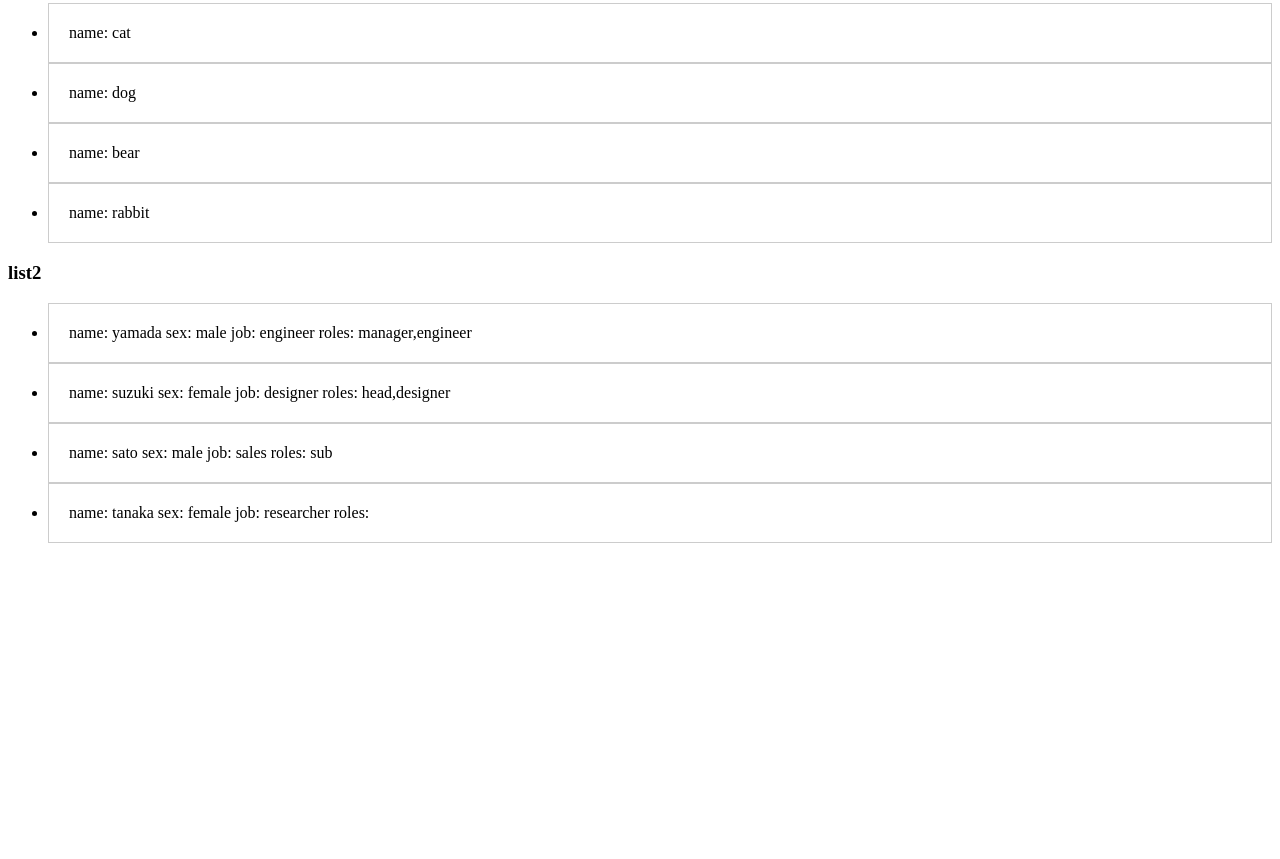
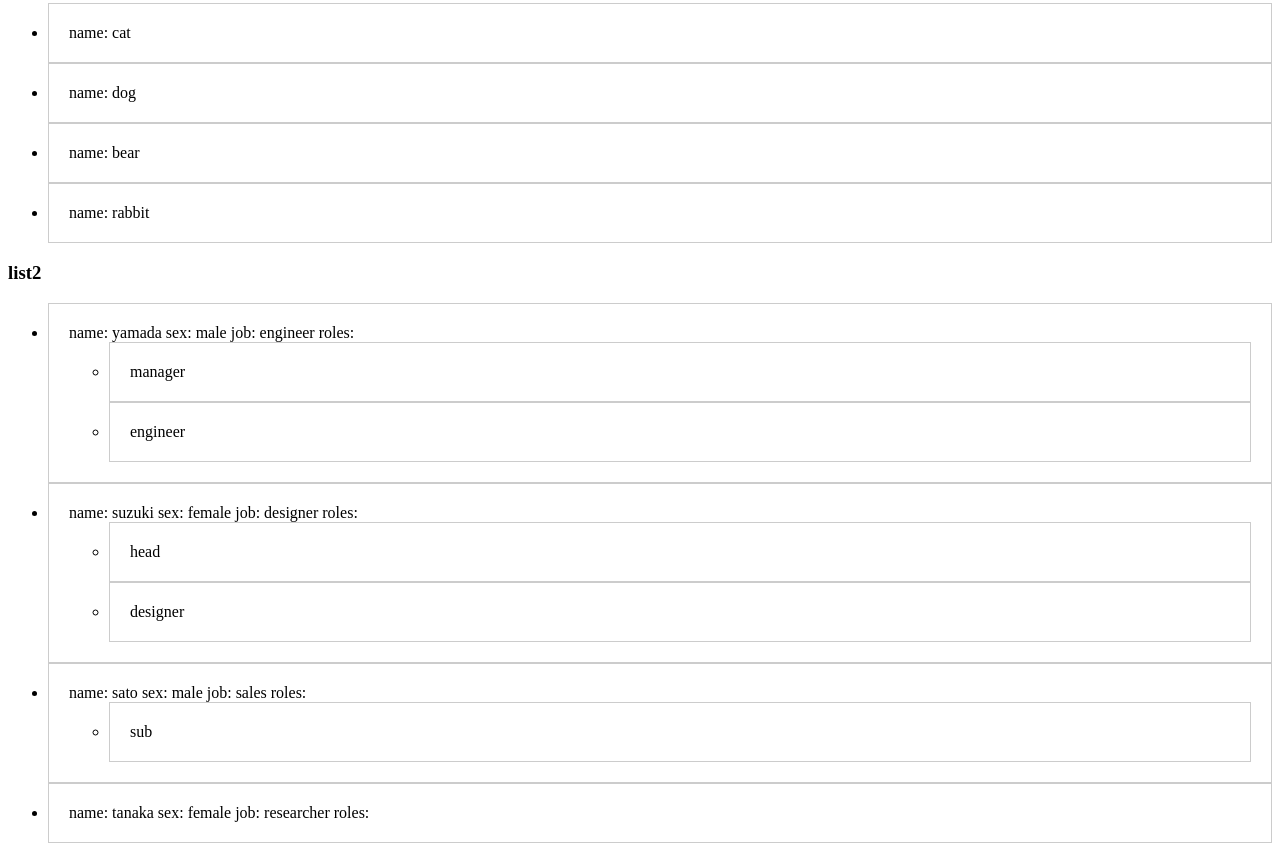
Before and after one commit to niba1122/html-cfa, a website built with Vite: page index.html in a window 1280 px wide. Shown: the part 1039-1898 px from the top of the page. Before the commit the page ends 1598 px from the top, so only its background shows below. Built offline with nearby package versions, Linux system fonts and the light colour scheme.

Commit message:
fix: Initialization & nested context

```diff
--- a/index.html
+++ b/index.html
@@ -5,7 +5,7 @@
     <link rel="icon" type="image/svg+xml" href="/vite.svg" />
     <meta name="viewport" content="width=device-width, initial-scale=1.0" />
     <title>Vite + TS</title>
-    <!-- <script src="/src/dynamic-xslt.ts"></script> -->
+    <script src="/src/dynamic-xslt.ts"></script>
     <style>
       li {
         padding: 20px;
@@ -55,7 +55,7 @@
       </dxsl-for-each>
     </ul>
     <div id="app"></div>
-    <script src="/src/dynamic-xslt.ts"></script>
+    <!-- <script src="/src/dynamic-xslt.ts"></script> -->
     <script type="module" src="/src/main.ts"></script>
   </body>
 </html>
--- a/src/dynamic-xslt.ts
+++ b/src/dynamic-xslt.ts
@@ -58,7 +58,6 @@ function extractDataByJSExpr(data: any, exprs: string[]): { $: any; $root: any }
 class DXSLInternalContext extends HTMLElement {
   get contextExprs(): string[] {
     const elem = this.parentElement?.closest<DXSLInternalContext>('dxsl-internal-context');
-    // console.log('[debug]context element', elem)
     const prevContextExprs = elem?.contextExprs ?? [];
     const contextExpr = this.getAttribute('select');
     if (contextExpr) {
@@ -70,8 +69,6 @@ class DXSLInternalContext extends HTMLElement {
 }
 
 class DXSLForEach extends HTMLElement {
-  #observer: MutationObserver;
-
   get #childTemplate(): HTMLTemplateElement | null {
     return this.getElementsByTagName('template')[0] ?? null;
   }
@@ -105,17 +102,9 @@ class DXSLForEach extends HTMLElement {
   constructor() {
     super();
 
-    this.#observer = new MutationObserver(() => {
-      // console.log('[debug]observe')
-      // if (this.#childFragment) {
-      //   this.#observer.disconnect();
-      // };
-      this.#render();
-    });
-
-    this.#observer.observe(this, {
-      childList: true,
-    });
+    if (document.readyState === 'loading' && !this.parentElement?.closest<DXSLInternalContext>('dxsl-internal-context')) {
+      window.requestAnimationFrame(() => this.#render());
+    }
   }
 
   connectedCallback() {
@@ -136,24 +125,24 @@ class DXSLForEach extends HTMLElement {
       const templateDOM = document.createElement('template');
       templateDOM.innerHTML = this.innerHTML;
       this.replaceChildren(templateDOM);
-      this.#observer.disconnect();
     }
     if (!this.#childTemplate) return;
 
-    const children = this.#data
+    const itemContexts = this.#data
       .map((_, i) => {
         const itemContext = document.createElement('dxsl-internal-context');
         itemContext.setAttribute('select', `${this.#select}[${i}]`)
-        itemContext.appendChild(this.#childTemplate!.content.cloneNode(true));
         return itemContext;
       });
-    this.replaceChildren(this.#childTemplate, ...children);
+    this.replaceChildren(this.#childTemplate, ...itemContexts);
+    // connectedcallbackを正しく発火させるために、contextを先に追加してから各要素を追加する
+    itemContexts.forEach(itemContext => {
+      itemContext.appendChild(this.#childTemplate!.content.cloneNode(true));
+    })
   }
 }
 
 class DXSLValueOf extends HTMLElement {
-  #observer: MutationObserver;
-
   get #contextExprs(): string[] {
     const elem = this.parentElement?.closest<DXSLInternalContext>('dxsl-internal-context');
     const prevContextExprs = elem?.contextExprs ?? [];
@@ -167,10 +156,9 @@ class DXSLValueOf extends HTMLElement {
 
   constructor() {
     super();
-
-    this.#observer = new MutationObserver(() => {
-      this.#render();
-    });
+    if (document.readyState === 'loading' && !this.parentElement?.closest<DXSLInternalContext>('dxsl-internal-context')) {
+      window.requestAnimationFrame(() => this.#render());
+    }
   }
 
   connectedCallback() {
@@ -190,7 +178,6 @@ class DXSLValueOf extends HTMLElement {
     if (!this.#contextExprs) {
       return;
     }
-    this.#observer.disconnect();
     // console.log('[debug] value-of path', this.#contextExprs, data);
     this.textContent = extractDataByJSExpr(data, this.#contextExprs).$;
   }
--- a/src/main.ts
+++ b/src/main.ts
@@ -8,7 +8,14 @@ document.getElementById('app')!.innerHTML = `
         name: <dxsl-value-of select="$.name"></dxsl-value-of>
         sex: <dxsl-value-of select="$.sex"></dxsl-value-of>
         job: <dxsl-value-of select="$.job"></dxsl-value-of>
-        roles: <dxsl-value-of select="$.roles"></dxsl-value-of>
+        roles:
+          <ul>
+            <dxsl-for-each select="$.roles">
+              <li>
+                <dxsl-value-of select="$"></dxsl-value-of>
+              </li>
+            </dxsl-for-each>
+          </ul>
       </li>
     </dxsl-for-each>
   </ul>
```
